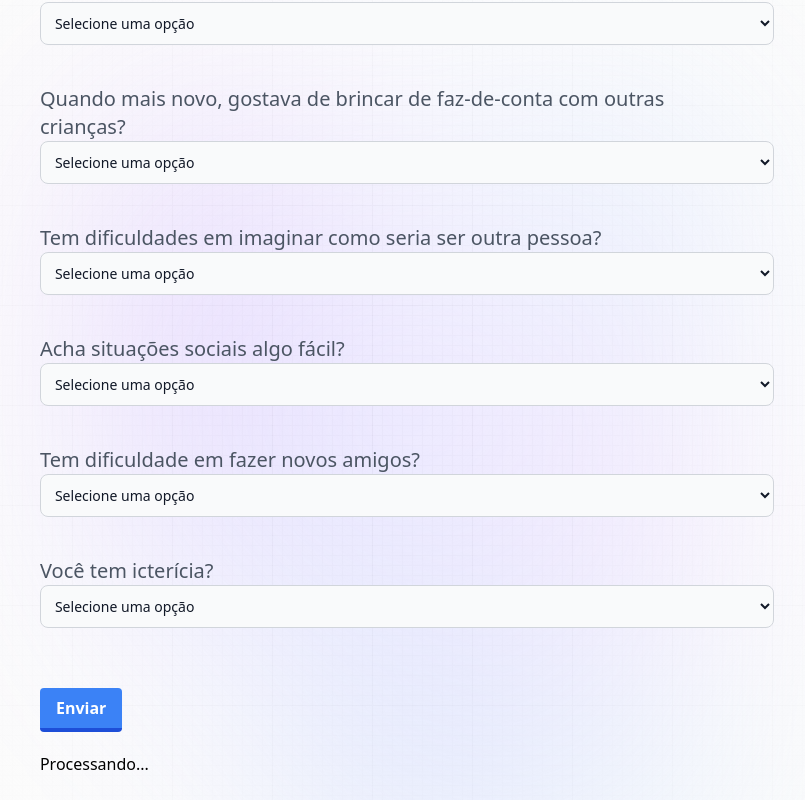
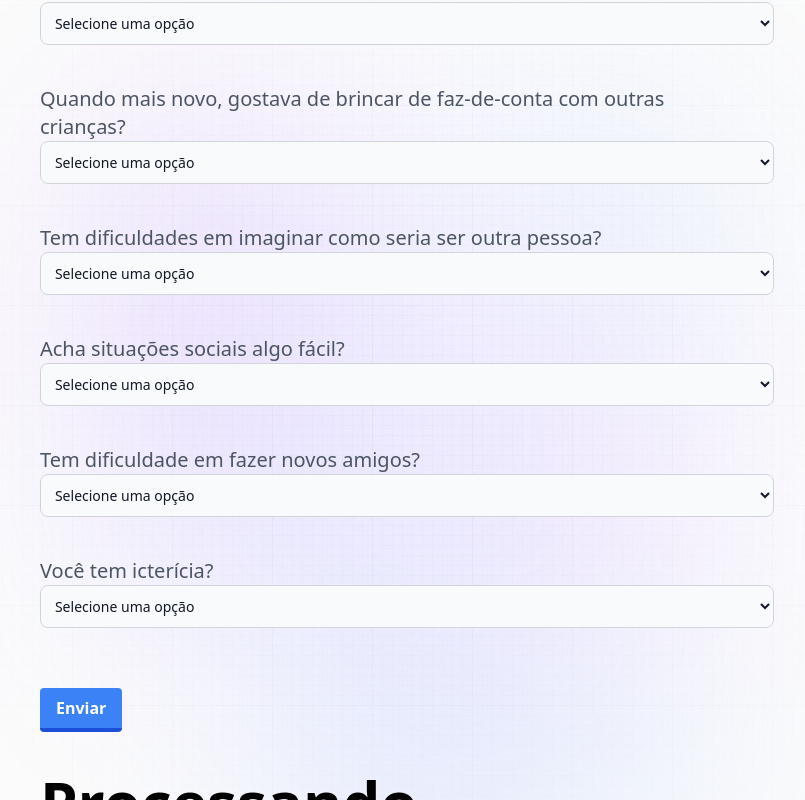
Before and after one commit to R1E2N3/nextjs-flask, a Next.js app: page /test/adolescent in a window 1280 px wide. Both pictures are taken after a click on the button "Enviar". Shown: the part 1001-1801 px from the top of the page, without its empty margins (233-1038 px from the left). Built offline with nearby package versions, Linux system fonts and the light colour scheme; no server answers.

Commit message:
Added "processing..." message

```diff
--- a/components/FormAdolescent.jsx
+++ b/components/FormAdolescent.jsx
@@ -194,7 +194,7 @@ const FormAdolescent = () => {
             {
                 processando === true ? (
                     <div>
-                        <p>Processando...</p>
+                        <p className='head_text'>Processando...</p>
                     </div>
                  ) : (
                     <div className='hidden'></div>
```
